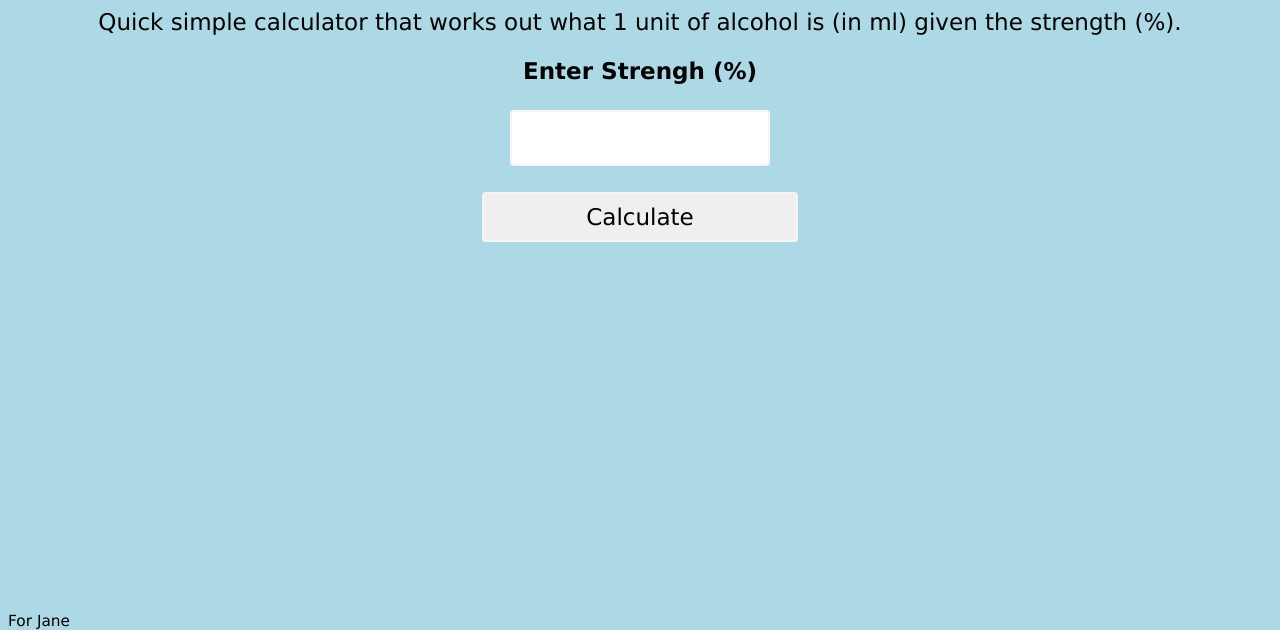
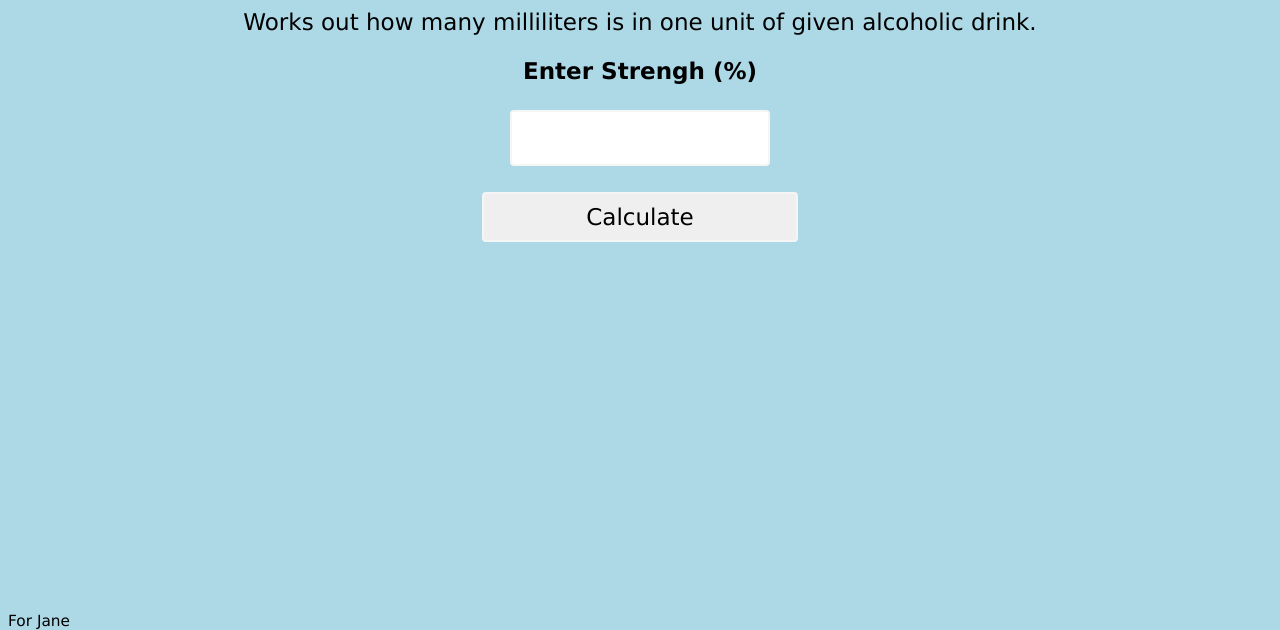
Before and after one commit to beardytim/one_unit, a plain HTML site: page index.html in a window 1280 px wide. Shown: the part 170-800 px from the top of the page. Drawn offline with Linux system fonts and the light colour scheme.

Commit message:
Didn't save

```diff
--- a/index.html
+++ b/index.html
@@ -8,7 +8,7 @@
         <meta charset="utf-8">
         <meta http-equiv="X-UA-Compatible" content="IE=edge">
         <title>One Unit</title>
-        <meta name="description" content="Simple Calculator for 1 unit of alcohol">
+        <meta name="description" content="Works out ml for 1 unit of alcohol (given stength)">
         <meta name="viewport" content="width=device-width, initial-scale=1">
         <link rel="stylesheet" href="/styles/style.css">
     </head>
@@ -18,7 +18,7 @@
         <![endif]-->
 
         <h1>One Unit</h1>
-        <p>Quick simple calculator that works out what 1 unit of alcohol is (in ml) given the strength (%).</p>
+        <p>Works out how many milliliters is in one unit of given alcoholic drink.</p>
         <div id="form">
         <p><strong>Enter Strengh (%)</strong><br><br>
         <input type="number" id="strength" step=".1"><br><br>
```
